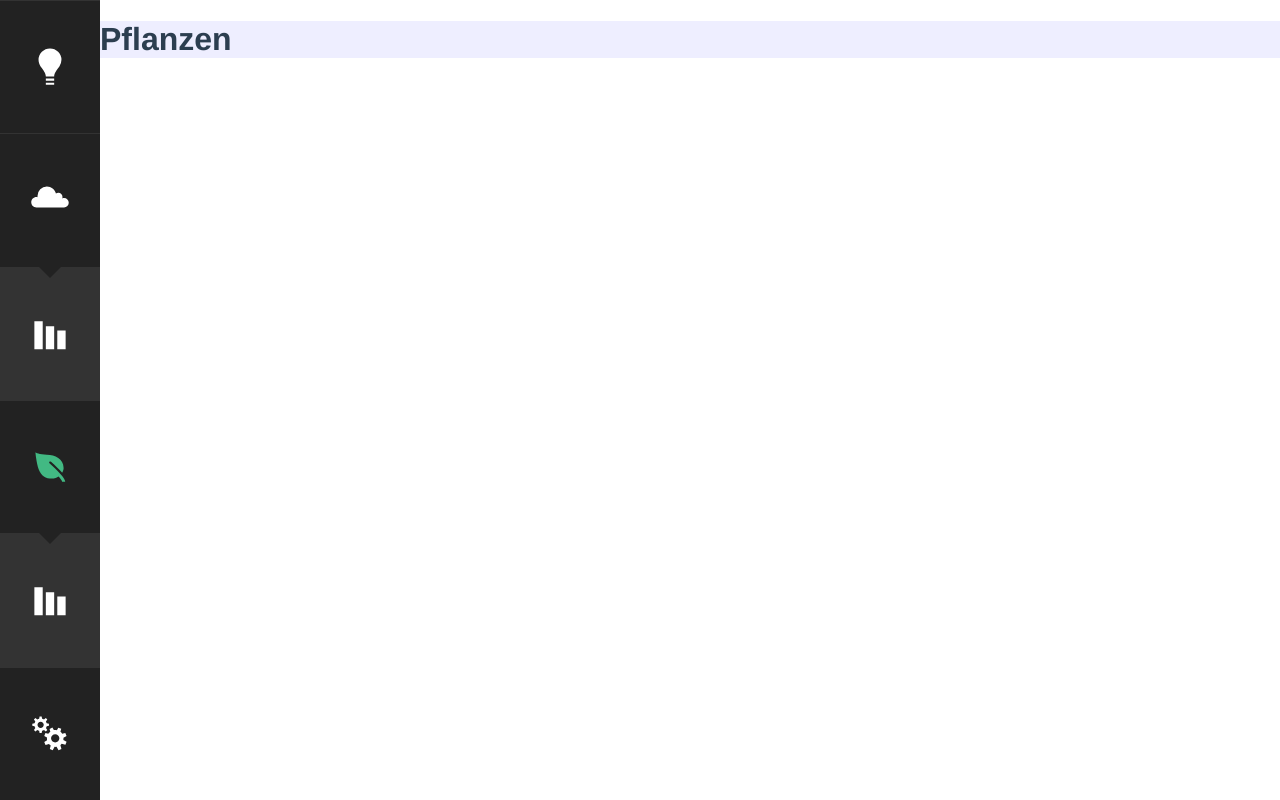
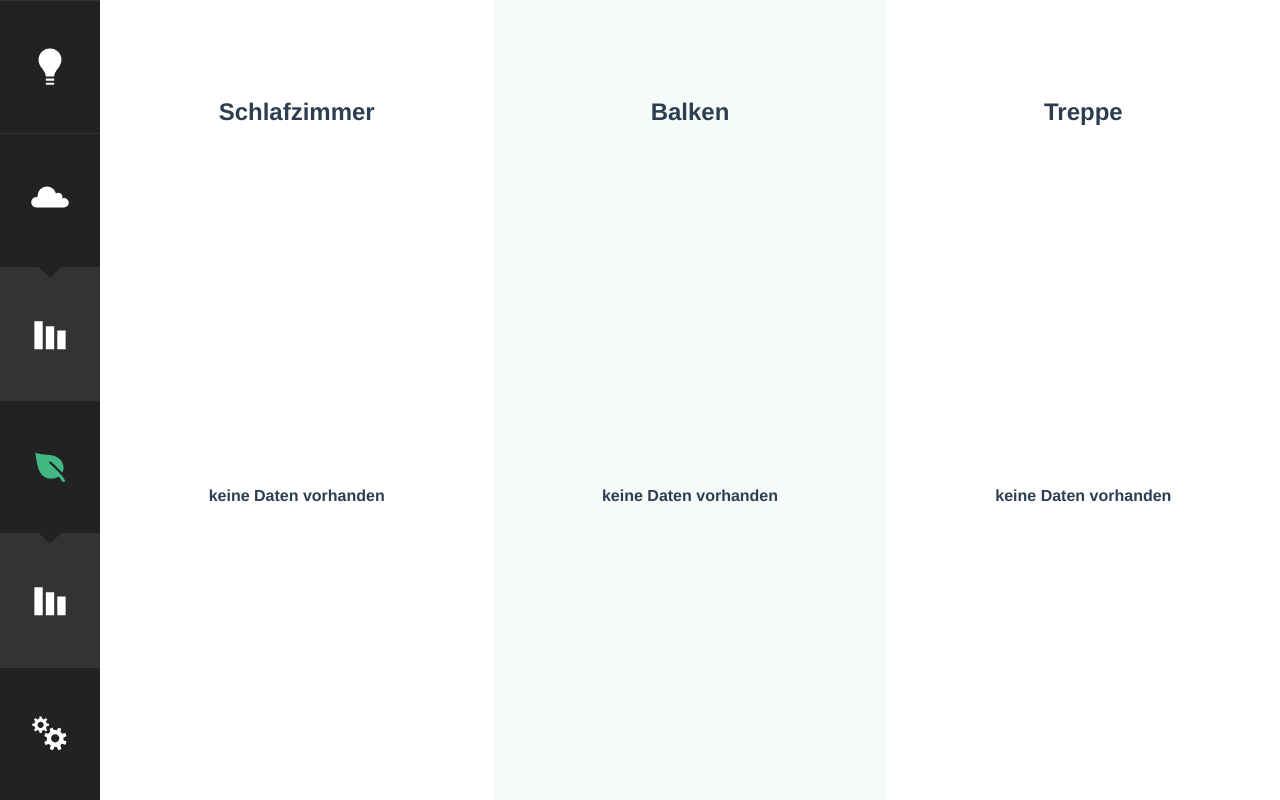
Before and after one commit to tilmanjusten/Smart-Home-Frontend, a Vue app: page /plants in a window 1280 px wide. Built offline with nearby package versions, Linux system fonts and the light colour scheme; no server answers.

Commit message:
basic views for trends, plants and settings

```diff
--- a/src/components/ClimateRenderItem.vue
+++ b/src/components/ClimateRenderItem.vue
@@ -83,6 +83,7 @@ export default {
   flex-direction: column;
   font-weight: 700;
   justify-content: stretch;
+  padding: 1rem;
   text-decoration: none;
 }
 
--- a/src/components/LightRenderItem.vue
+++ b/src/components/LightRenderItem.vue
@@ -60,6 +60,7 @@ export default {
   flex: 0 0 (100% / 3);
   height: 50vh;
   text-align: center;
+  padding: 1rem;
   position: relative;
 
   &::before {
--- /dev/null
+++ b/src/components/PlantRenderItem.vue
@@ -0,0 +1,82 @@
+<template>
+    <div :class="'plant-item ' + typeClass">
+      <h2 class="plant-item__label">
+        {{title}}
+      </h2>
+      <div class="plant-item__main">
+        <div class="plant-item__moisture" v-if="moisture">
+          {{moisture}}%
+        </div>
+        <div v-else>
+          keine Daten vorhanden
+        </div>
+      </div>
+    </div>
+</template>
+
+<script>
+export default {
+  name: 'plant-render-item',
+  props: [
+    'title',
+    'deviceId'
+  ],
+  data () {
+    return {
+      isActive: false,
+      typeClass: `plant-item--${this.deviceId.toLowerCase()}`
+    }
+  },
+  computed: {
+    source () {
+      let template = {
+        date: null,
+        deviceId: null,
+        mo: null,
+        type: null
+      }
+      let stateItem = this.$store.getters.latestItemByDeviceId(this.deviceId) || {}
+
+      return { ...template, ...stateItem }
+    },
+    moisture () {
+      return this.source.mo
+    },
+    date () {
+      return this.source.date
+    }
+  }
+}
+</script>
+
+<style lang="scss">
+.plant-item {
+  flex: 0 0 (100% / 3);
+  height: 100vh;
+  text-align: center;
+  align-content: center;
+  align-items: center;
+  color: inherit;
+  display: flex;
+  flex-direction: column;
+  font-weight: 700;
+  justify-content: stretch;
+  padding: 1rem;
+  text-decoration: none;
+}
+
+.plant-item__label {
+  display: flex;
+  flex: 1 1 25vh;
+  align-items: center;
+  margin: 0;
+}
+
+.plant-item__main {
+  display: flex;
+  flex-direction: column;
+  flex: 1 1 75vh;
+  align-items: center;
+  justify-content: center;
+}
+</style>
--- a/src/store/state.js
+++ b/src/store/state.js
@@ -3,7 +3,8 @@ const item = {
   te: null,
   hu: null,
   deviceId: null,
-  type: null
+  type: null,
+  mo: null
 }
 
 export default {
--- a/src/views/ClimateTrend.vue
+++ b/src/views/ClimateTrend.vue
@@ -1,25 +1,30 @@
 <template>
     <div class="climate-trend">
-        <h1>Klima-Trends</h1>
+      <div class="climate-trend__main">
+        <h1>Wetter-Trends</h1>
+        <p>
+          Keine Daten vorhanden.
+        </p>
+      </div>
     </div>
 </template>
 
 <script>
 export default {
   name: 'climate-trend',
-  components: {
-
-  },
-  created () {
-    if (this.$store.getters.items.length < 1) {
-      this.$store.dispatch('populate')
-    }
-  }
+  components: {}
 }
 </script>
 
 <style>
 .climate-trend {
-  background: #eef;
+  align-items: flex-start;
+  display: flex;
+  flex-wrap: wrap;
+  min-height: 100vh;
+}
+
+.climate-trend__main {
+  padding: 1rem;
 }
 </style>
--- a/src/views/Plants.vue
+++ b/src/views/Plants.vue
@@ -1,18 +1,31 @@
 <template>
     <div class="plants">
-        <h1>Pflanzen</h1>
+        <PlantRenderItem deviceId="INKE" title="Schlafzimmer" />
+        <PlantRenderItem deviceId="ODIN" title="Balken" />
+        <PlantRenderItem deviceId="KUNO" title="Treppe" />
     </div>
 </template>
 
 <script>
+import PlantRenderItem from '@/components/PlantRenderItem'
+
 export default {
   name: 'plants',
-  components: {}
+  components: {
+    PlantRenderItem
+  }
 }
 </script>
 
-<style>
+<style lang="scss">
 .plants {
-  background: #eef;
+  align-items: flex-start;
+  display: flex;
+  flex-wrap: wrap;
+  min-height: 100vh;
+
+  > *:nth-child(2n) {
+    background: var(--color-green-transparent);
+  }
 }
 </style>
--- a/src/views/PlantsTrend.vue
+++ b/src/views/PlantsTrend.vue
@@ -1,6 +1,11 @@
 <template>
     <div class="plants-trend">
+      <div class="plants-trend__main">
         <h1>Pflanzen-Trends</h1>
+        <p>
+          Keine Daten vorhanden.
+        </p>
+      </div>
     </div>
 </template>
 
@@ -13,6 +18,13 @@ export default {
 
 <style>
 .plants-trend {
-  background: #eef;
+  align-items: flex-start;
+  display: flex;
+  flex-wrap: wrap;
+  min-height: 100vh;
+}
+
+.plants-trend__main {
+  padding: 1rem;
 }
 </style>
--- a/src/views/Settings.vue
+++ b/src/views/Settings.vue
@@ -1,6 +1,8 @@
 <template>
     <div class="settings">
+      <div class="settings__main">
         <h1>Einstellungen</h1>
+      </div>
     </div>
 </template>
 
@@ -11,8 +13,15 @@ export default {
 }
 </script>
 
-<style>
+<style lang="scss">
 .settings {
-  background: #eef;
+  align-items: flex-start;
+  display: flex;
+  flex-wrap: wrap;
+  min-height: 100vh;
+}
+
+.settings__main {
+  padding: 1rem;
 }
 </style>
```
